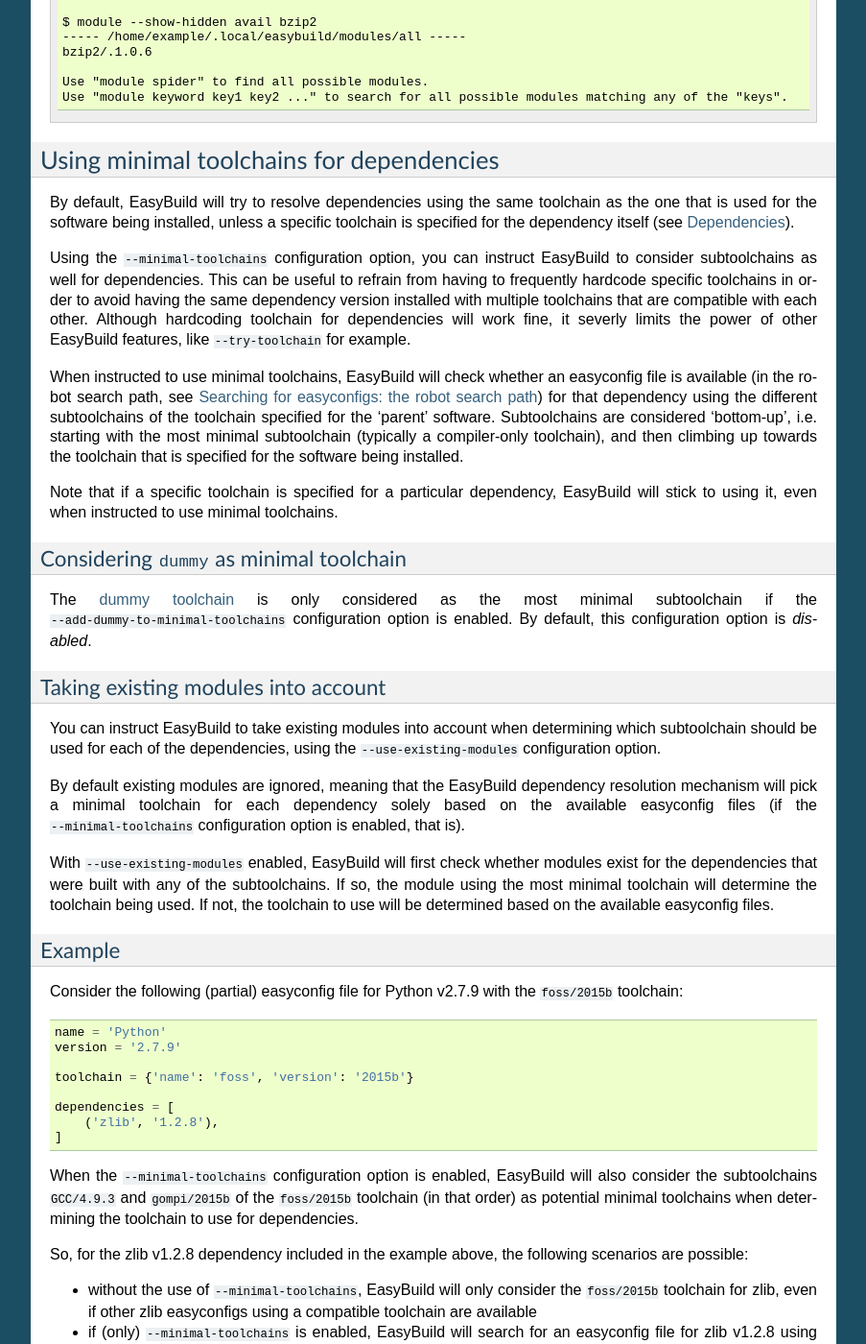
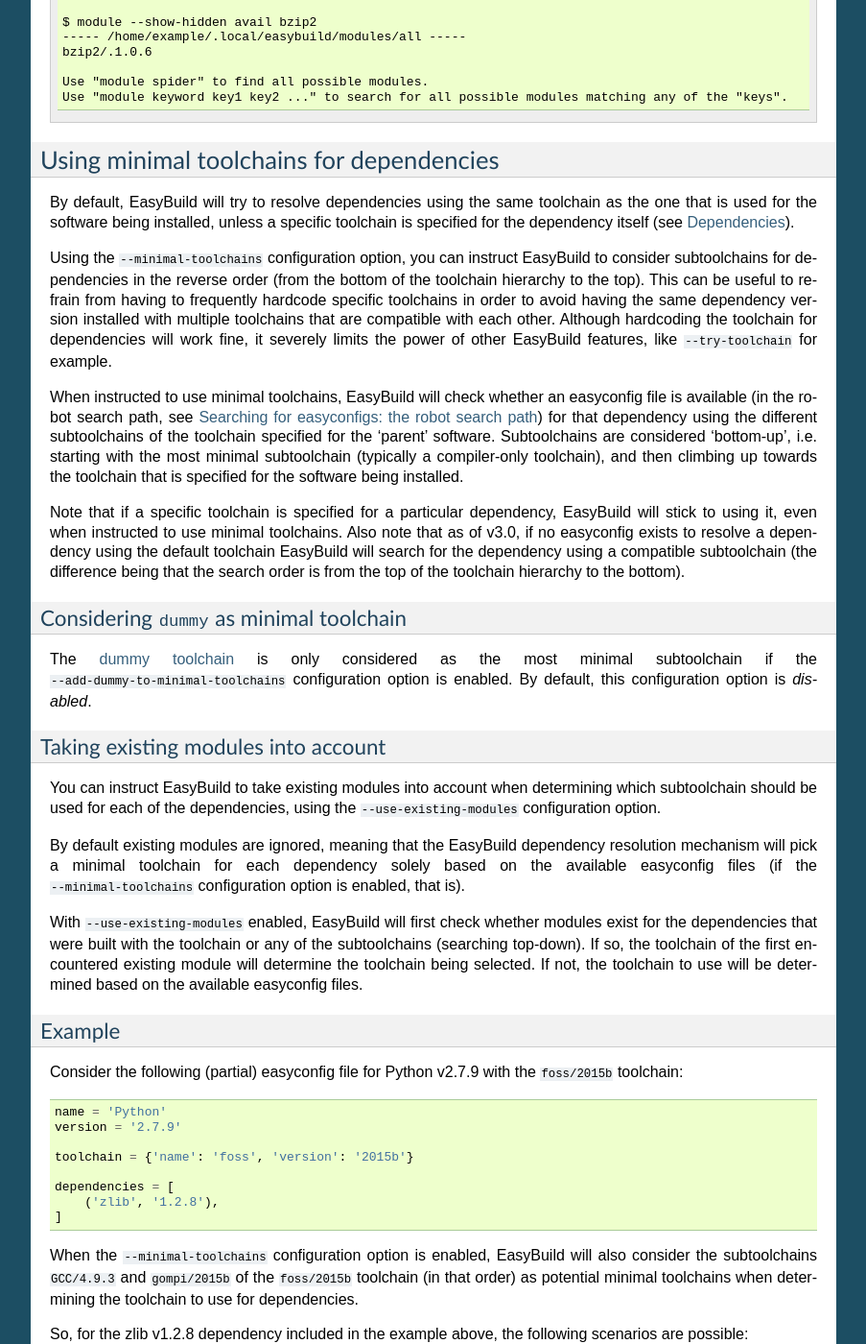
Before and after one commit to easybuilders/easybuild, a Sphinx documentation site: the page built from docs/Manipulating_dependencies.rst, in a window 1280 px wide and 1400 px high, scrolled down 1398 px. Shown: the whole window at 96% size, without its empty margins (198-1101 px from the left). Built offline with Sphinx 7.4.7, drawn with Linux system fonts in a browser that asks for light colours; pages that are not in the unit, such as notebooks, are missing from menus; some of the changed text lies outside the part shown.

Commit message:
Update description of minimal toolchains to match current behaviour

```diff
--- a/docs/Manipulating_dependencies.rst
+++ b/docs/Manipulating_dependencies.rst
@@ -90,10 +90,11 @@ software being installed, unless a specific toolchain is specified for the depen
 (see :ref:`dependency_specs`).
 
 Using the ``--minimal-toolchains`` configuration option, you can instruct EasyBuild to consider subtoolchains
-as well for dependencies. This can be useful to refrain from having to frequently hardcode specific toolchains in order
-to avoid having the same dependency version installed with multiple toolchains that are compatible with each other.
-Although hardcoding toolchain for dependencies will work fine, it severly limits the power of other EasyBuild features,
-like ``--try-toolchain`` for example.
+for dependencies in the reverse order (from the bottom of the toolchain hierarchy to the top). This can be useful to
+refrain from having to frequently hardcode specific toolchains in order to avoid having the same dependency version
+installed with multiple toolchains that are compatible with each other. Although hardcoding the toolchain for
+dependencies will work fine, it severely limits the power of other EasyBuild features, like ``--try-toolchain`` for
+example.
 
 When instructed to use minimal toolchains, EasyBuild will check whether an easyconfig file is available (in the robot
 search path, see :ref:`robot_search_path`) for that dependency using the different subtoolchains of the toolchain
@@ -102,7 +103,9 @@ subtoolchain (typically a compiler-only toolchain), and then climbing up towards
 the software being installed.
 
 Note that if a specific toolchain is specified for a particular dependency, EasyBuild will stick to using it, even
-when instructed to use minimal toolchains.
+when instructed to use minimal toolchains. Also note that as of v3.0, if no easyconfig exists to resolve a dependency
+using the default toolchain EasyBuild will search for the dependency using a compatible subtoolchain (the
+difference being that the search order is from the top of the toolchain hierarchy to the bottom).
 
 .. _minimal_toolchains_dummy:
 
@@ -126,8 +129,9 @@ minimal toolchain for each dependency solely based on the available easyconfig f
 configuration option is enabled, that is).
 
 With ``--use-existing-modules`` enabled, EasyBuild will first check whether modules exist for the dependencies that were
-built with any of the subtoolchains. If so, the module using the most minimal toolchain will determine the toolchain
-being used. If not, the toolchain to use will be determined based on the available easyconfig files.
+built with the toolchain or any of the subtoolchains (searching top-down). If so, the toolchain of the first encountered
+existing module will determine the toolchain being selected. If not, the toolchain to use will be determined based on the
+available easyconfig files.
 
 .. _minimal_toolchains_example:
 
@@ -151,8 +155,9 @@ when determining the toolchain to use for dependencies.
 
 So, for the zlib v1.2.8 dependency included in the example above, the following scenarios are possible:
 
-* without the use of ``--minimal-toolchains``, EasyBuild will only consider the ``foss/2015b`` toolchain for zlib,
-  even if other zlib easyconfigs using a compatible toolchain are available
+* without the use of ``--minimal-toolchains``, the default behaviour of EasyBuild is to first consider the
+  ``foss/2015b`` toolchain for zlib v1.2.8, if no such easyconfig file is found, it will continue searching using the
+  ``gompi/2015b`` toolchain, and finally the ``GCC/4.9.3`` toolchain
 * if (only) ``--minimal-toolchains`` is enabled, EasyBuild will search for an easyconfig file for
   zlib v1.2.8 using the ``GCC/4.9.3`` toolchain; if no such easyconfig file is found, it will continue searching
   using the ``gompi/2015b`` toolchain, and finally the ``foss/2015b`` toolchain
```
